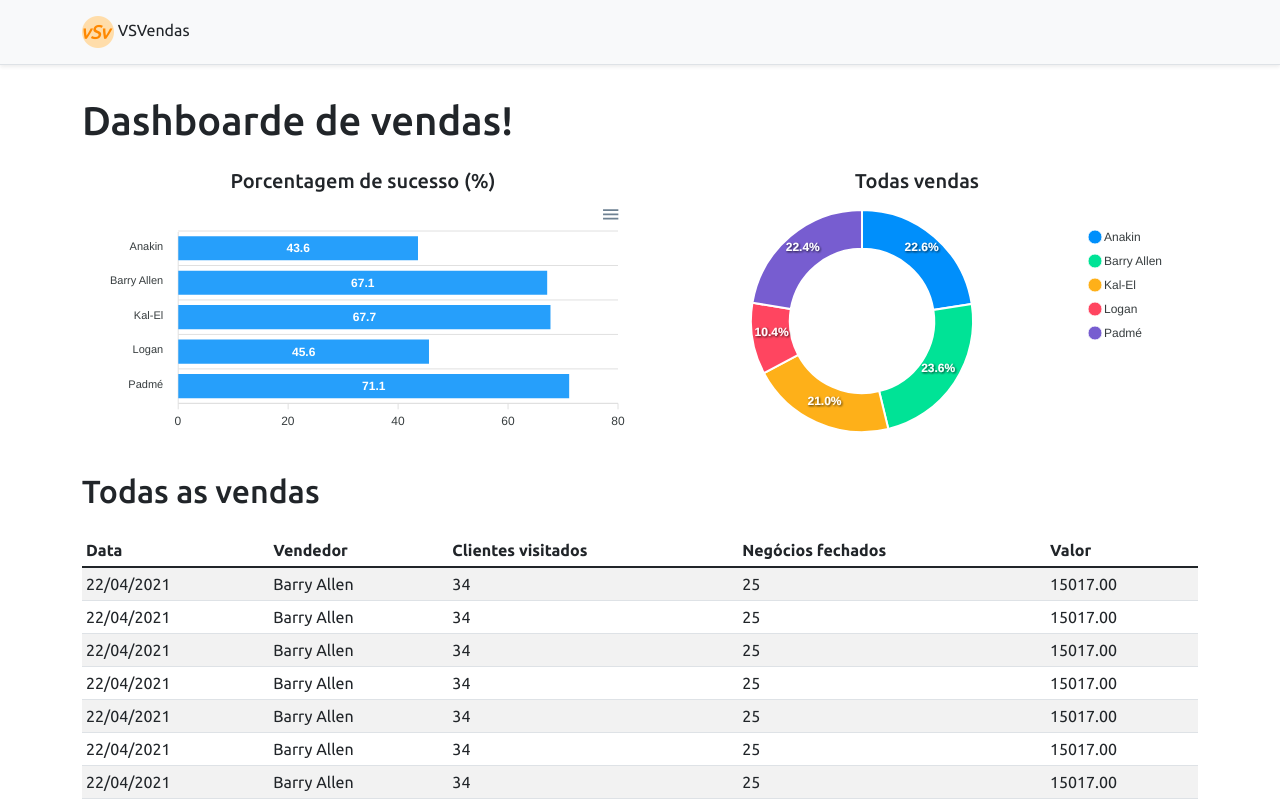
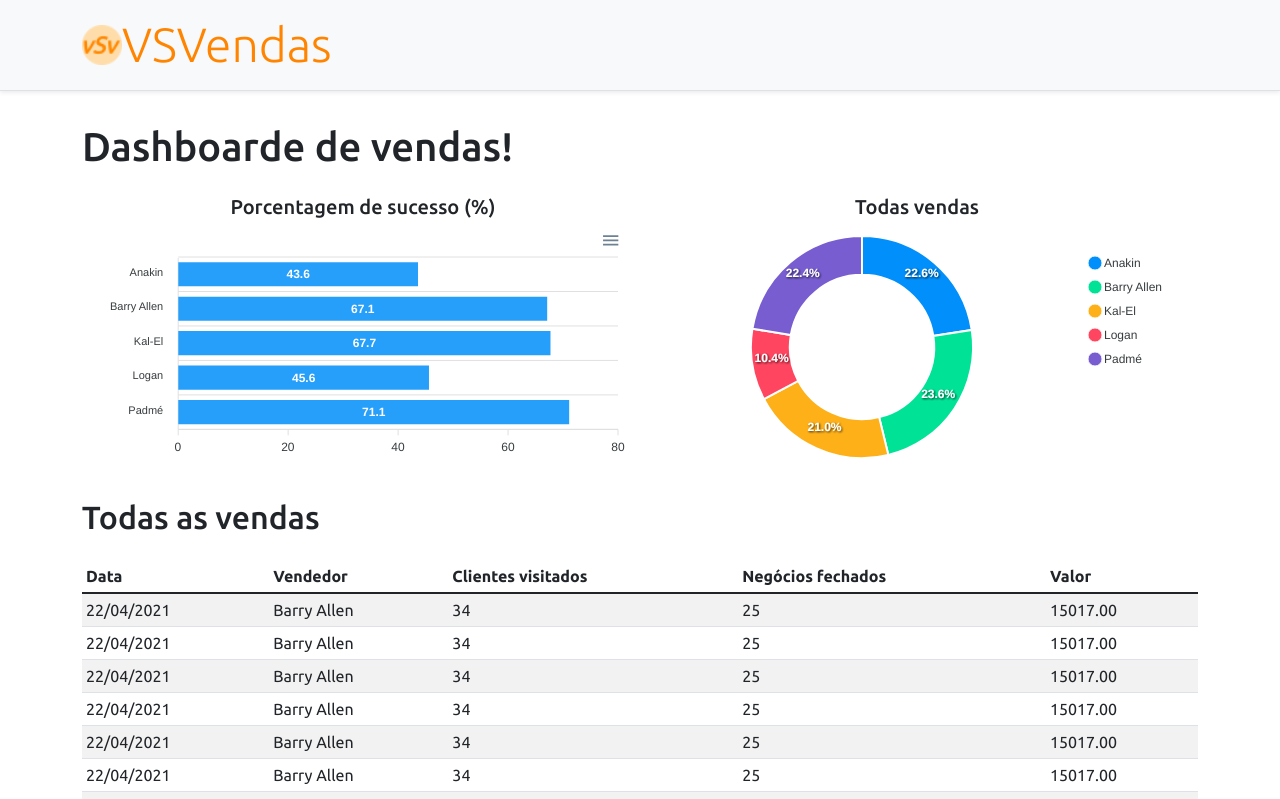
Before and after one commit to viniciusSg22/React-Bootcamp, a React (Create React App) app in the folder client/: page / in a window 1280 px wide. Shown: the top 799 px of the page. Built offline with nearby package versions, Linux system fonts and the light colour scheme.

Commit message:
Pequenas alterações no Header do aplicativo

```diff
--- a/client/src/components/Navbar/navbar.tsx
+++ b/client/src/components/Navbar/navbar.tsx
@@ -5,8 +5,8 @@ function Navbar() {
     return (
         <div className="d-flex flex-column flex-md-row align-items-center p-3 px-md-4 mb-3 bg-light border-bottom shadow-sm">
             <div className="container">
-                <nav className="my-2 my-md-0 mr-md-3">
-                    <img src={img} alt="vsVendas" /> VSVendas
+                <nav className="my-2 my-md-0 mr-md-3 d-flex align-items-center">
+                    <img src={img} alt="vsVendas" width="40px"/> <strong className="text-primary display-5">VSVendas</strong>
                 </nav>
             </div>
         </div>
```
